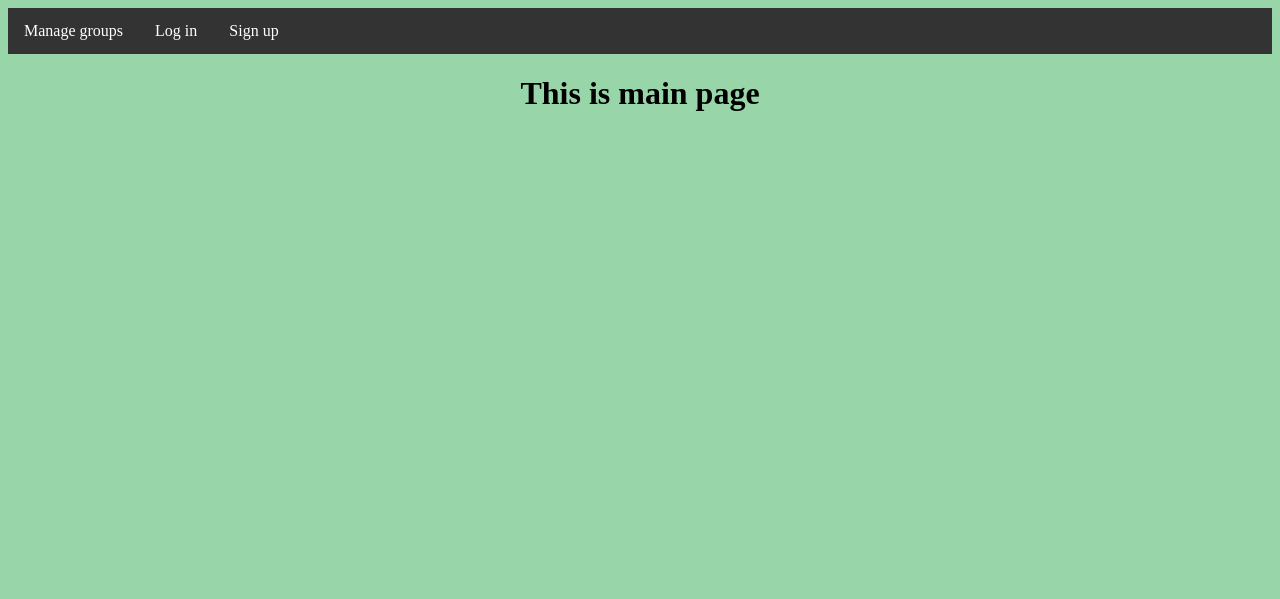
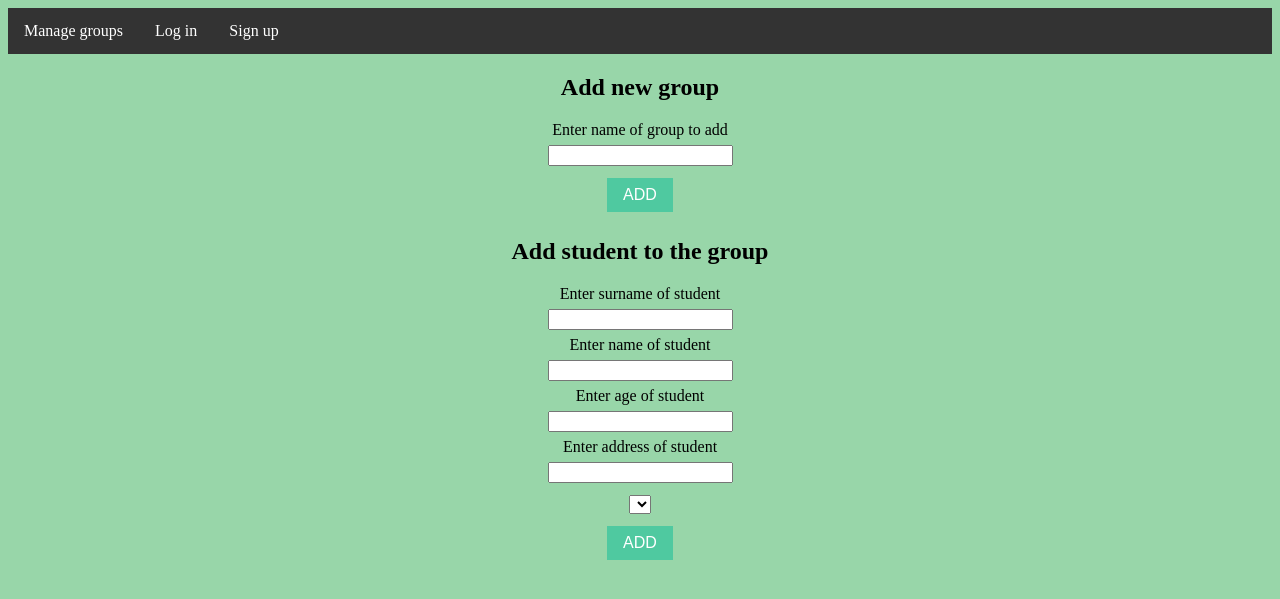
Before and after one commit to IvanLapchenko/app_for_study_management, a Flask app: page / in a window 1280 px wide. Shown: the top 599 px of the page. Run offline with Flask 2, Linux system fonts and the light colour scheme; lists and menus that the app fills with data are empty.

Commit message:
Add admin page and moved there forms

```diff
--- a/crm_system/routes.py
+++ b/crm_system/routes.py
@@ -11,7 +11,7 @@
 @app.route("/")
 @app.route("/main")
 def main():
-    return render_template("main.html")
+    return render_template("admin.html")
 
 
 @app.route("/group_management")
@@ -40,7 +40,7 @@
     return render_template("student_management.html", group=group)
 
 
-@app.route("/student_management/<g_name>", methods=["POST"])
+@app.route("/student_management", methods=["POST"])
 @login_required
 def group_list(g_name):
     gr_id = session.query(Group).where(Group.group_name == g_name).first().id
--- /dev/null
+++ b/crm_system/templates/admin.html
@@ -0,0 +1,33 @@
+{% extends "base.html" %}
+
+{% block content %}
+    <h2>Add new group</h2>
+    <form action="/group_management" method="post">
+        <label for="gr_name">Enter name of group to add </label><br>
+        <input type="text" id="gr_name" name="gr_name"><br>
+        <input type="submit" value="ADD" class="button">
+    </form>
+
+    <h2>Add student to the group</h2>
+    <form action="/student_management/" method="post">
+        <label for="surname">Enter surname of student</label><br>
+        <input type="text" id="surname" name="surname"><br>
+
+        <label for="name">Enter name of student</label><br>
+        <input type="text" id="name" name="name"><br>
+
+        <label for="age">Enter age of student</label><br>
+        <input type="text" id="age" name="age"><br>
+
+        <label for="address">Enter address of student</label><br>
+        <input type="text" id="address" name="address"><br>
+
+        <select name="group">
+            {% for group in groups %}
+            <option value="{{ group }}">{{ group }}</option>
+            {% endfor %}
+        </select><br>
+
+        <input type="submit" value="ADD" class="button">
+    </form>
+{% endblock %}
--- a/crm_system/templates/group_management.html
+++ b/crm_system/templates/group_management.html
@@ -4,10 +4,4 @@
 {% for group in group_names %}
 <a href="/student_management/{{ group }}" class="button">{{ group }}</a>
 {% endfor %}
-
-<form action="/group_management" method="post">
-  <label for="gr_name">Enter name of group to add </label><br>
-  <input type="text" id="gr_name" name="gr_name"><br>
-  <input type="submit" value="ADD" class="button">
-</form>
 {% endblock %}
```
Also changed, not shown: crm_system/templates/student_management.html (+0 -18 lines).
